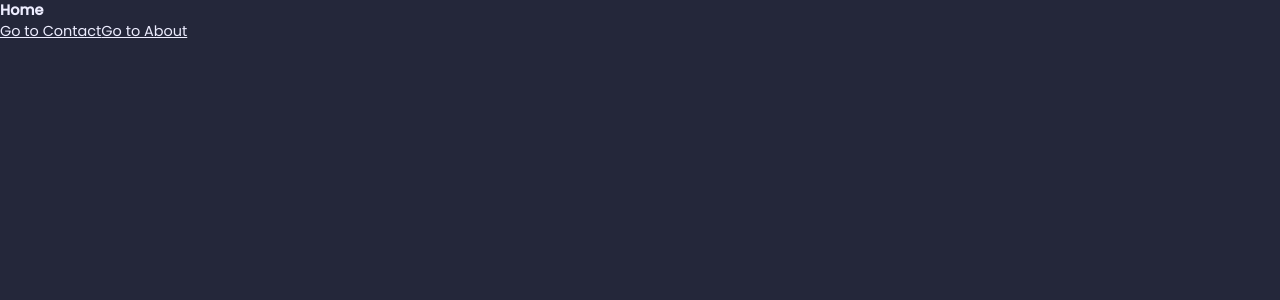
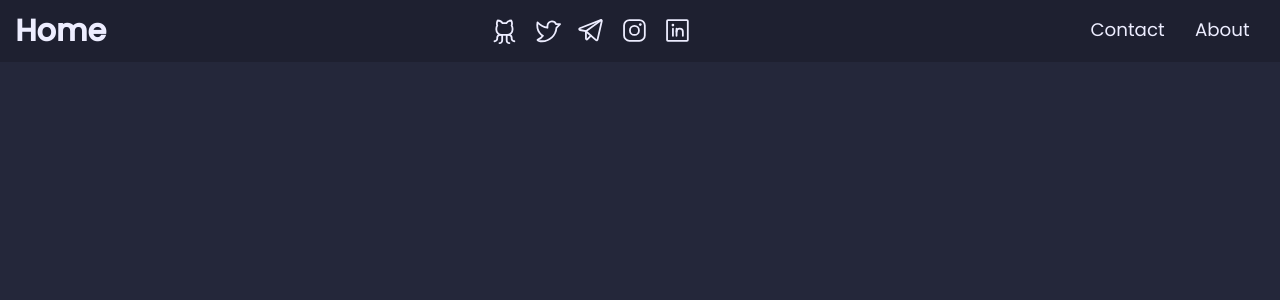
Before and after one commit to felpofo/felpofo, a React (Vite) app: page / in a window 1280 px wide. Shown: the top 300 px of the page. Built offline with nearby package versions, Linux system fonts and the light colour scheme.

Commit message:
header component and some refactoring

```diff
--- a/package.json
+++ b/package.json
@@ -11,6 +11,7 @@
   },
   "dependencies": {
     "@emailjs/browser": "^3.6.2",
+    "classnames": "^2.3.1",
     "phosphor-react": "^1.4.1",
     "react": "^18.0.0",
     "react-dom": "^18.0.0",
--- /dev/null
+++ b/src/components/Header/index.tsx
@@ -0,0 +1,27 @@
+import { Link } from "react-router-dom";
+import cx from "classnames";
+import type { HTMLAttributes, ReactNode } from "react";
+
+import "./styles.scss";
+import { Links } from "../Links";
+
+interface HeaderProps extends HTMLAttributes<HTMLElement> {
+  pageTitle?: string;
+  children?: ReactNode;
+}
+
+export function Header(props: HeaderProps) {
+  return (
+    <header {...props} className={cx(props.className)}>
+      <div className="left">
+        {props.pageTitle && <h1>{props.pageTitle}</h1>}
+      </div>
+
+      <Links />
+
+      <div className="right">
+        {props.children}
+      </div>
+    </header>
+  );
+}
--- /dev/null
+++ b/src/components/Header/styles.scss
@@ -0,0 +1,33 @@
+@import "../../styles/theme";
+
+header {
+  width: 100%;
+
+  display: inline-flex;
+  align-items: center;
+  justify-content: space-between;
+
+  padding: 1rem;
+
+  background-color: $mantle;
+
+  line-height: 2rem;
+
+  .left h1 {
+    font-size: 2rem;
+    font-weight: bold;
+  }
+
+  .right {
+    a {
+      padding: 0 1rem;
+
+      font-size: 1.2rem;
+      text-decoration: none;
+
+      &:hover {
+        color: $rosewater
+      }
+    }
+  }
+}
--- a/src/components/Links/index.tsx
+++ b/src/components/Links/index.tsx
@@ -1,3 +1,4 @@
+import { Link } from "react-router-dom";
 import {
   GithubLogo,
   TwitterLogo,
@@ -5,8 +6,12 @@ import {
   InstagramLogo,
   LinkedinLogo,
 } from "phosphor-react";
+import cx from "classnames";
 
 import "./styles.scss";
+import type { HTMLAttributes } from "react";
+
+interface LinksProps extends HTMLAttributes<HTMLElement> {}
 
 const telegram = "https://t.me/felpolho";
 const github = "https://github.com/felpofo";
@@ -14,24 +19,24 @@ const twitter = "https://twitter.com/felpofo";
 const insta = "https://instagram.com/felpofo";
 const linkedin = "https://linkedin.com/in/felpofo";
 
-export function Links(props: { className?: string }) {
+export function Links(props: LinksProps) {
   return (
-    <div className={`links ${props.className ?? ""}`}>
-      <a className="github" href={github} target="_blank" rel="noreferrer">
+    <div className={cx("links", props.className)}>
+      <Link className="github" to={github} target="_blank" rel="noreferrer">
         <GithubLogo />
-      </a>
-      <a className="twitter" href={twitter} target="_blank" rel="noreferrer">
+      </Link>
+      <Link className="twitter" to={twitter} target="_blank" rel="noreferrer">
         <TwitterLogo />
-      </a>
-      <a className="telegram" href={telegram} target="_blank" rel="noreferrer">
+      </Link>
+      <Link className="telegram" to={telegram} target="_blank" rel="noreferrer">
         <TelegramLogo />
-      </a>
-      <a className="instagram" href={insta} target="_blank" rel="noreferrer">
+      </Link>
+      <Link className="instagram" to={insta} target="_blank" rel="noreferrer">
         <InstagramLogo />
-      </a>
-      <a className="linkedin" href={linkedin} target="_blank" rel="noreferrer">
+      </Link>
+      <Link className="linkedin" to={linkedin} target="_blank" rel="noreferrer">
         <LinkedinLogo />
-      </a>
+      </Link>
     </div>
   );
 }
--- a/src/components/Links/styles.scss
+++ b/src/components/Links/styles.scss
@@ -5,8 +5,8 @@
   flex-wrap: wrap;
   justify-content: center;
 
-  padding: 3em 0 6em;
   gap: 0 1em;
+  line-height: 0;
 
   a svg { height: 2em; width: 2em }
   a svg > * { color: $text }
--- a/src/pages/Contact/styles.scss
+++ b/src/pages/Contact/styles.scss
@@ -115,6 +115,10 @@
     animation: error linear 400ms;
   }
 
+  .links {
+    padding: 3em 0 6em;
+  }
+
   @media only screen and (orientation: landscape) {
     background: url("../../assets/background-landscape.svg") no-repeat top center;
     background-size: cover;
--- a/src/pages/Home/index.tsx
+++ b/src/pages/Home/index.tsx
@@ -1,13 +1,15 @@
 import { Link } from "react-router-dom";
+import { Header } from "../../components/Header";
 
 import "./styles.scss";
 
 export function Home() {
   return (
     <div className="home">
-      <h1>Home</h1>
-      <Link to="/contact">Go to Contact</Link>
-      <Link to="/about">Go to About</Link>
+      <Header pageTitle="Home">
+        <Link to="/contact">Contact</Link>
+        <Link to="/about">About</Link>
+      </Header>
     </div>
   );
 }
--- a/src/pages/Home/styles.scss
+++ b/src/pages/Home/styles.scss
@@ -1,8 +1,12 @@
 @import "../../styles/theme";
 
 .home {
-  background-color: $base;
-
   width: 100vw;
   height: 100vh;
+
+  display: flex;
+  flex-direction: column;
+  justify-content: space-between;
+
+  background-color: $base;
 }
--- a/src/styles/_theme.scss
+++ b/src/styles/_theme.scss
@@ -14,17 +14,30 @@ $mq-xxxlarge: "(min-width: #{$bp-xxxlarge})";
 
 $small-res-message: "This page wasn't designed to be beautiful in extreme small resolutions, you are probably using a phone or an weird resolution. If you are using a phone use it in portrait mode.";
 
-$text: #ededff;
-$overlay1: #7d84a2;
-$overlay0: #6c728d;
-$base: #24273a;
-$mantle: #1e2030;
-$crust: #181926;
-
+$rosewater: #f4dbd6;
+$flamingo: #f0c6c6;
+$pink: #f5bde6;
+$mauve: #c6a0f6;
 $red: #ed8796;
+$maroon: #ee99a0;
+$peach: #f5a97f;
 $yellow: #eed49f;
+$green: #a6da95;
 $teal: #8bd5ca;
 $sky: #91d7e3;
 $sapphire: #7dc4e4;
 $blue: #8aadf4;
 $lavender: #b7bdf8;
+
+$text: #ededff;
+$subtext1: #b3bce0;
+$subtext0: #a1aacb;
+$overlay2: #8f97b7;
+$overlay1: #7d84a2;
+$overlay0: #6c728d;
+$surface2: #5a5f78;
+$surface1: #484c64;
+$surface0: #363a4f;
+$base: #24273a;
+$mantle: #1e2030;
+$crust: #181926;
```
Also changed, not shown: .eslintrc.json, 1 other file (tests, documents, lock files or other folders).
